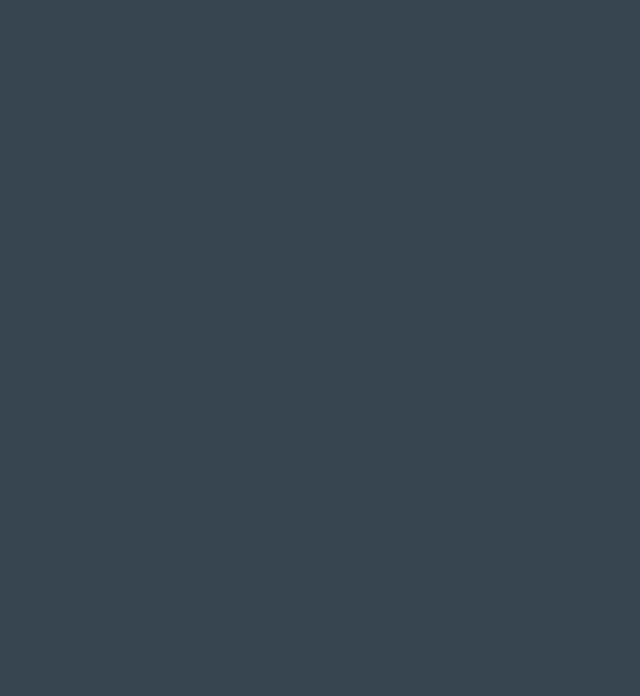
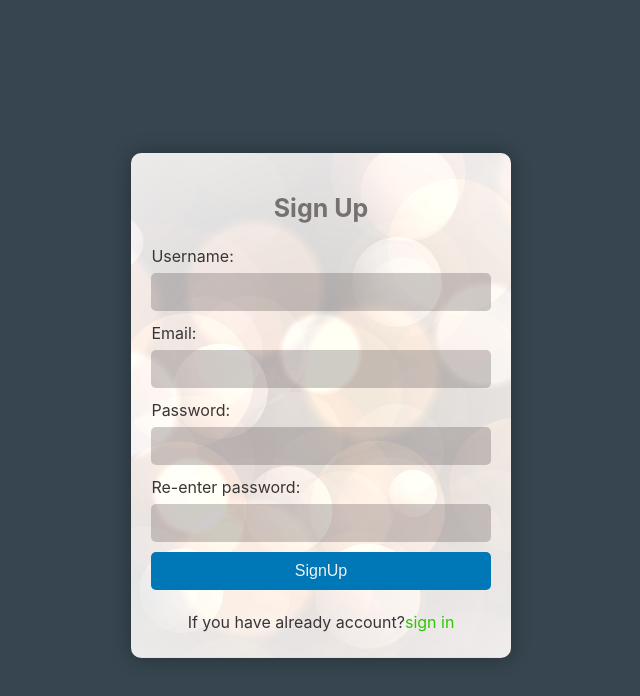
Before and after one commit to Shalom2212/new-phantomdiary-frontend, a React (Vite) app: page /signup in a window 1280 px wide. Shown: the top 696 px of the page, without its empty margins (319-959 px from the left). Built offline with nearby package versions, Linux system fonts and the light colour scheme; a web font is replaced by a local one.

Commit message:
signup correction

```diff
--- a/src/App.jsx
+++ b/src/App.jsx
@@ -13,7 +13,7 @@ function App() {
       <Route path='/' element={<Home/>}/>
       <Route path='/inputcontent' element={<InputContent/>}/>
       <Route path='/signin' element={<SignIn/>}/>
-      <Route path='/sign' element={<SignUp/>}/>
+      <Route path='/signup' element={<SignUp/>}/>
     </Routes>
     </>
   )
```
